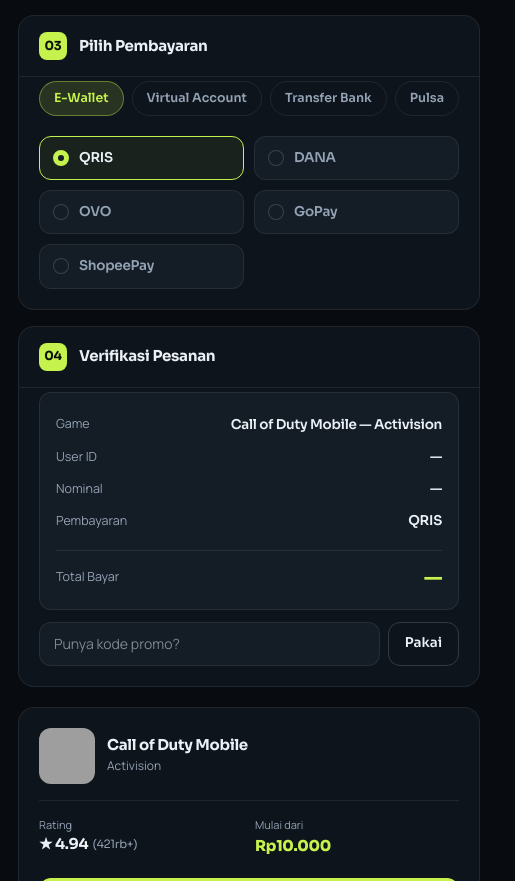
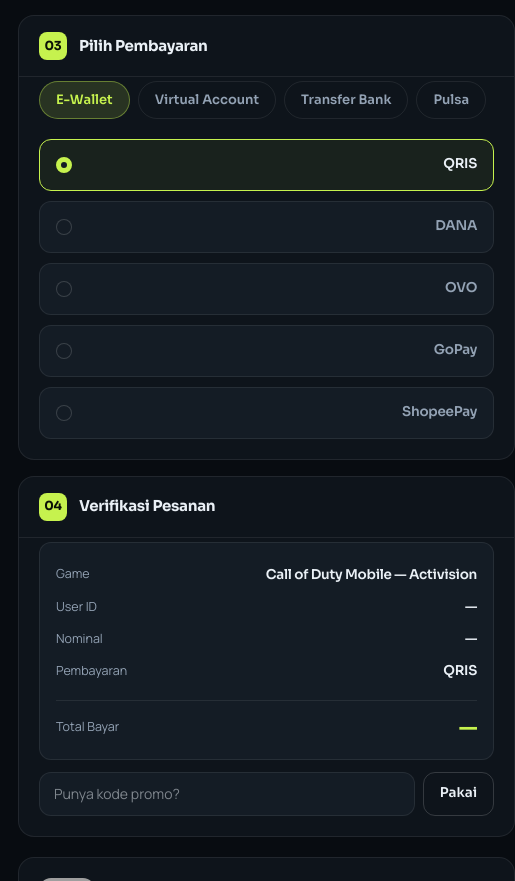
Before and after one commit to ersetdigital-sudo/avenxo-online, a Next.js app: page /top-up/call-of-duty-mobile in a window 390 px wide. Shown: the part 960-1841 px from the top of the page, 515 px wide, since content can reach past the window. Built offline with nearby package versions, Linux system fonts and the light colour scheme; grey boxes are pictures that could not be loaded.

Commit message:
Fix mobile payment layout: scrollable snap tabs, 1-col touch-friendly methods

```diff
--- a/app/globals.css
+++ b/app/globals.css
@@ -495,3 +495,16 @@
   border-color: var(--lime);
   background: rgba(198, 242, 78, 0.06);
 }
+
+/* mobile-only payment layout (touch-friendly) */
+@media (max-width: 767.98px) {
+  .pay-method {
+    min-height: 52px;
+    justify-content: space-between;
+    padding: 13px 16px;
+  }
+  .pay-tab {
+    padding: 8px 16px;
+    font-size: 13px;
+  }
+}
--- a/app/top-up/[slug]/page.tsx
+++ b/app/top-up/[slug]/page.tsx
@@ -215,7 +215,7 @@
 
             {/* STEP 3 */}
             <StepCard idx={2} title={steps[2]}>
-              <div className="flex gap-2 overflow-x-auto noscroll -mx-1 px-1 pb-2">
+              <div className="flex gap-2 overflow-x-auto noscroll snap-x snap-mandatory -mx-2 pl-2 pr-4 pb-2">
                 {game.paymentCategories.map((c) => (
                   <button
                     key={c.key}
@@ -223,14 +223,14 @@
                       setPayCat(c.key);
                       setPayMethod(c.methods[0].id);
                     }}
-                    className="pay-tab"
+                    className="pay-tab shrink-0 snap-start"
                     data-selected={payCat === c.key}
                   >
                     {c.label}
                   </button>
                 ))}
               </div>
-              <div className="mt-3 grid grid-cols-2 sm:grid-cols-3 gap-2.5">
+              <div className="mt-3 grid grid-cols-1 md:grid-cols-3 gap-2.5">
                 {cat?.methods.map((m) => (
                   <button
                     key={m.id}
```
